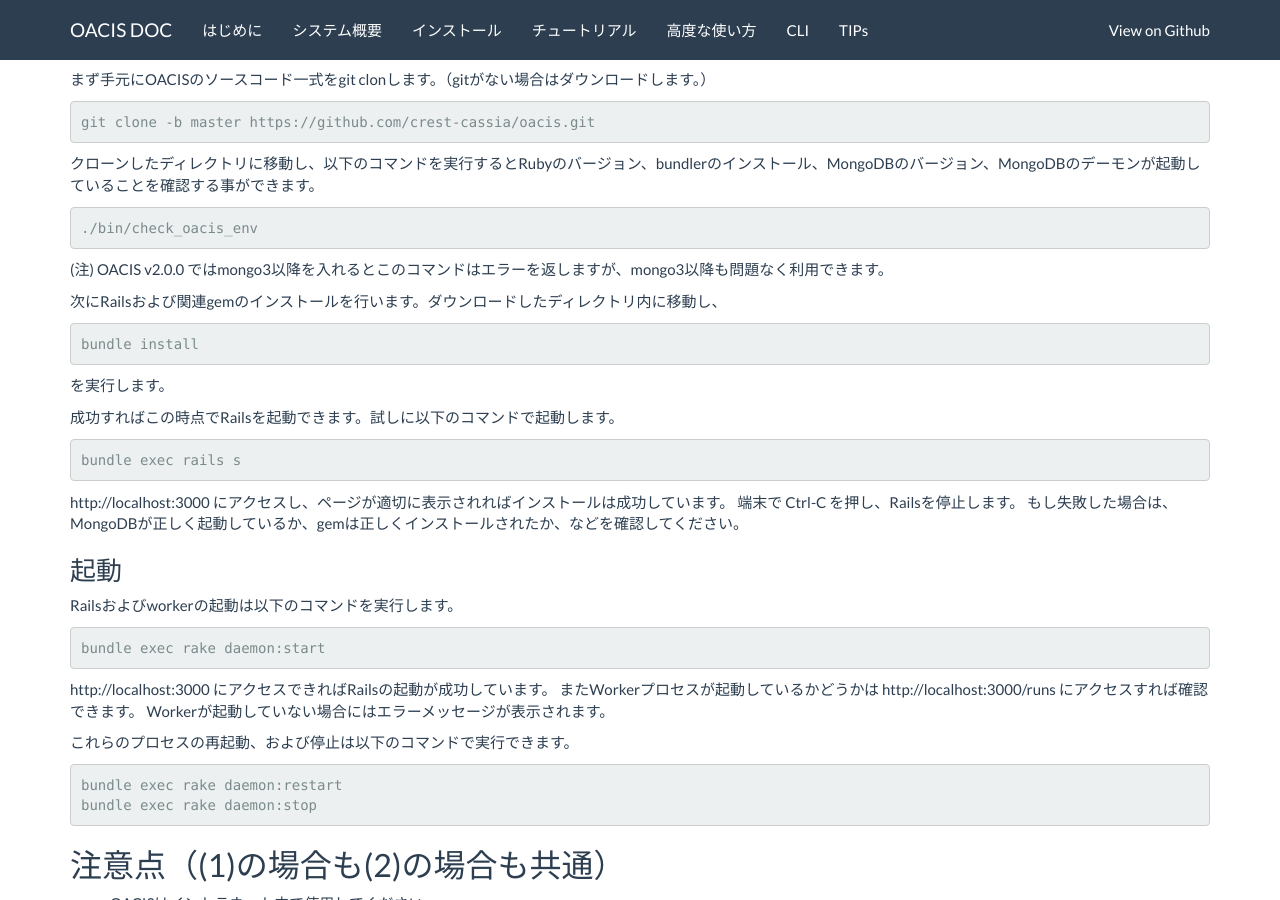
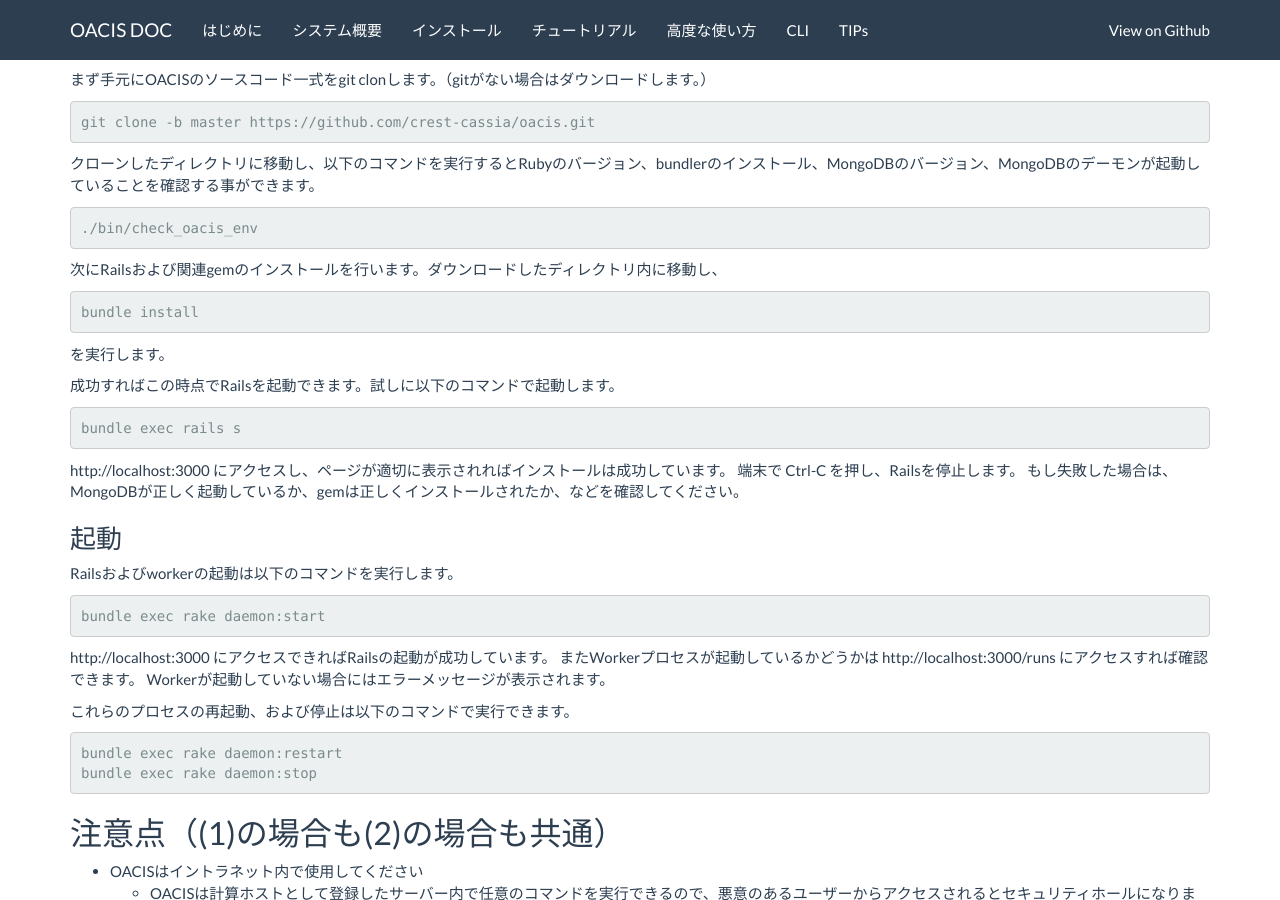
Before and after one commit to crest-cassia/oacis, a Jekyll site: the page built from ja/install.md, in a window 1280 px wide and 900 px high, scrolled down 1217 px. Built offline with Jekyll 4.4.1, drawn with Linux system fonts in a browser that asks for light colours; nearby versions of some CDN libraries.

Commit message:
trivial update

```diff
--- a/ja/install.md
+++ b/ja/install.md
@@ -76,7 +76,6 @@ git clone -b master https://github.com/crest-cassia/oacis.git
 {% highlight sh %}
 ./bin/check_oacis_env
 {% endhighlight %}
-(注) OACIS v2.0.0 ではmongo3以降を入れるとこのコマンドはエラーを返しますが、mongo3以降も問題なく利用できます。
 
 次にRailsおよび関連gemのインストールを行います。ダウンロードしたディレクトリ内に移動し、
 {% highlight sh %}
```
